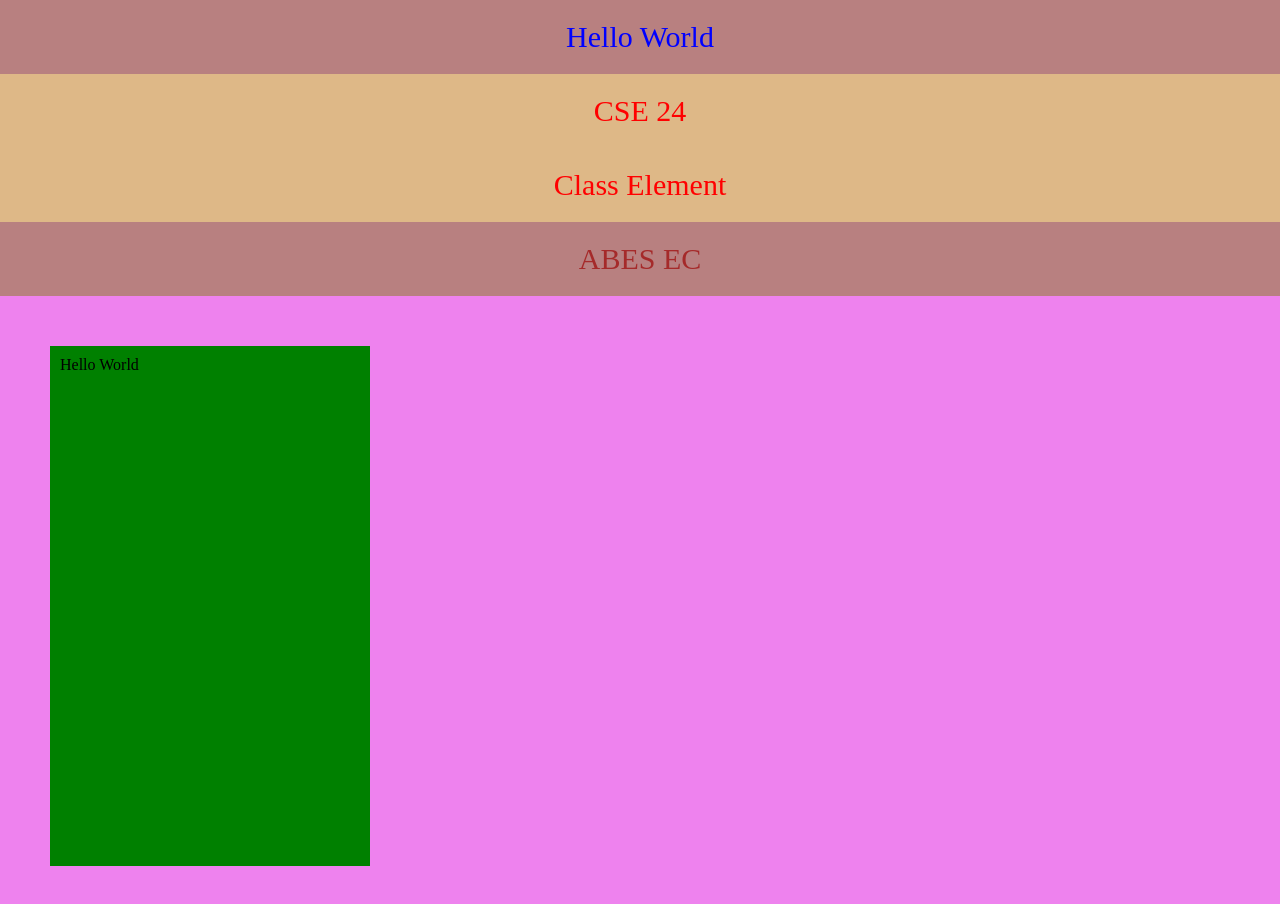
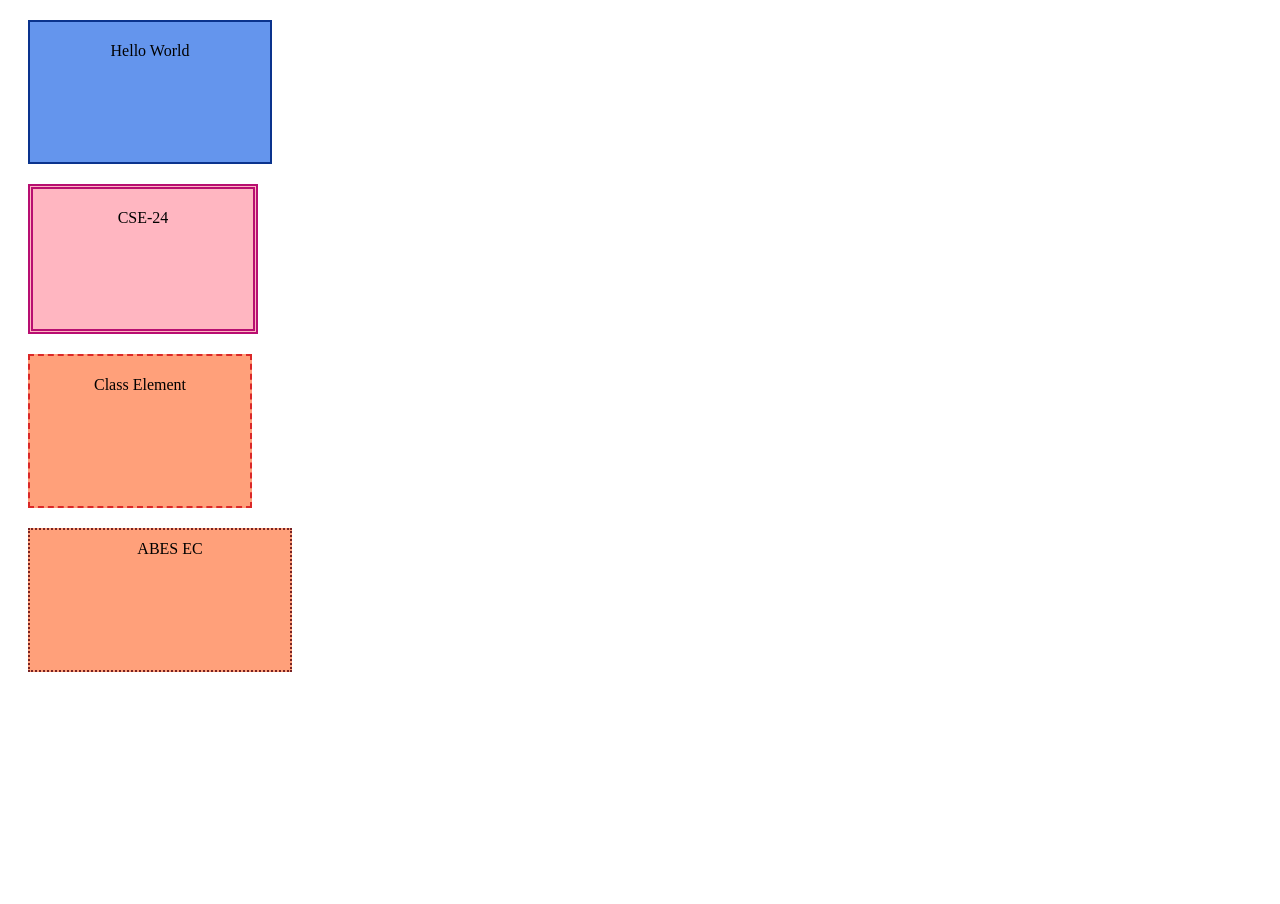
Before and after one commit to 2025b01010374/CSS-CSE24, a plain HTML site: page CSS.CSE-24/index.html in a window 1280 px wide. After the commit the page ends 800 px from the top, so only its background shows below. Drawn offline with Linux system fonts and the light colour scheme.

Commit message:
Four Boxes

```diff
--- a/CSS.CSE-24/index.html
+++ b/CSS.CSE-24/index.html
@@ -7,12 +7,15 @@
     <link rel="stylesheet" href="./style.css">
 </head>
 <body>
-     <p>Hello World</p>
+     <!-- <p>Hello World</p>
     <p class="jk">CSE 24</p>
     <p class="jk">Class Element</p>
-    <p id="l1">ABES EC</p>
+    <p id="l1">ABES EC</p>  -->
 
-     <div>Hello World</div>
+     <div class="box1">Hello World</div>
+     <div class="box2">CSE-24</div>
+     <div class="box3">Class Element</div>
+     <div class="box4">ABES EC</div>
 
 
 
--- a/CSS.CSE-24/style.css
+++ b/CSS.CSE-24/style.css
@@ -1,11 +1,11 @@
-*{
-    margin: 0;
-    padding: 0;
+ /* *{ */
+    /* margin: 0;
+    padding: 0; */
     /* box-sizing: border-box;  */
-}
+/* } */
 
 
-p{
+/* p{
     color:blue;
     background-color: rgb(184, 128, 128);
     text-align: center;
@@ -34,3 +34,46 @@
  #l1{
     color: brown;
  }
+   */
+
+
+
+   .box1 {
+    border: 2px solid rgb(10, 51, 141);
+    margin: 20px;
+    padding: 20px;
+    background-color: cornflowerblue;
+    height: 100px;
+    width: 200px;
+    text-align: center;
+   }
+
+   .box2{
+    border: 5px double rgb(184, 14, 113);
+    margin: 20px;
+    padding: 20px 10px;
+    background-color: lightpink;
+    height: 100px;
+    width: 200px;
+    text-align: center;
+   }
+
+   .box3 {
+    border: 2px dashed rgb(219, 40, 40);
+    margin: 20px;
+    padding: 20px 10px 30px;
+    background-color: lightsalmon;
+    height: 100px;
+    width: 200px;
+    text-align: center;
+   }
+
+   .box4 {
+    border: 2px dotted rgb(121, 35, 35);
+    margin: 20px;
+    padding: 10px 20px 30px 40px;
+    background-color: lightsalmon;
+    height: 100px;
+    width: 200px;
+    text-align: center;
+   }
```
